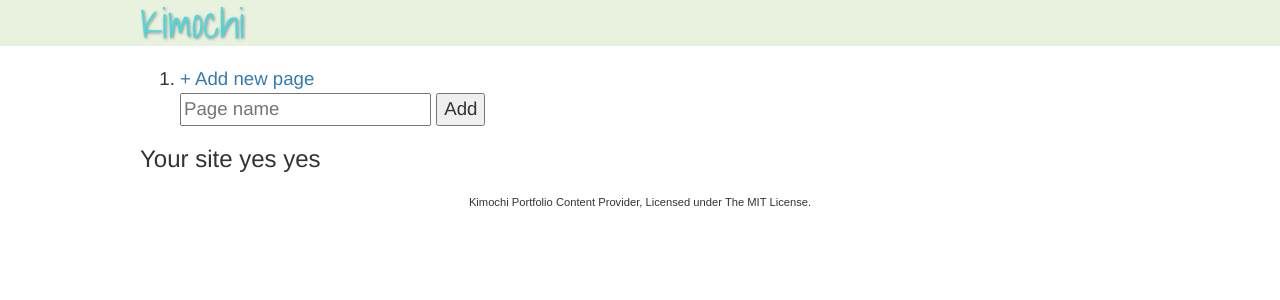
After one commit to matslindh/kimochi, a Python web app: template kimochi/templates/site.mako in a window 1280 px wide. The commit adds this page. Shown: the top 300 px of the page. Run offline with Mako, Linux system fonts and the light colour scheme; the template is opened without the code that fills it, so the values that code supplies are empty; some libraries are stand-ins or nearby versions.

Commit message:
Add site handling and initial page support

```diff
--- a/kimochi/templates/base.mako
+++ b/kimochi/templates/base.mako
@@ -2,20 +2,41 @@
 <html>
     <head>
         <meta name="viewport" content="width=device-width, initial-scale=1">
+        <script src="https://code.jquery.com/jquery-2.1.4.min.js"></script>
         <link href='http://fonts.googleapis.com/css?family=Shadows+Into+Light' rel='stylesheet' type='text/css'>
         <link rel="stylesheet" href="https://maxcdn.bootstrapcdn.com/bootstrap/3.3.5/css/bootstrap.min.css">
         <script src="https://maxcdn.bootstrapcdn.com/bootstrap/3.3.5/js/bootstrap.min.js"></script>
         <style type="text/css">
             body {
-                background: #E9F1DF;
+                background: white;
+                margin: 0;
+                padding: 0;
             }
 
-            h1 {
+            header div h1 {
                 color: #4AD9D9;
                 text-shadow: 1px 1px 3px #888;
                 font-family: 'Shadows Into Light', cursive;
                 font-size: 3.0em;
+                margin: 0;
+                display: inline-block;
             }
+
+            header>div>div
+            {
+                position: absolute;
+                right: 0;
+                bottom: 6px;
+                display: inline-block;
+            }
+
+            header>div {
+                width: 1000px;
+                margin: auto;
+                overflow: hidden;
+                position: relative;
+            }
+
 
 
             #container {
@@ -25,8 +46,7 @@
             }
 
             header {
-                padding: 2.0em 4.0em;
-                text-align: center;
+                background: #E9F1DF;
             }
 
             footer {
@@ -52,18 +72,32 @@
         <title>Kimochi</title>
     </head>
     <body>
-        <div id="container">
         <header>
-                <h1>Kimochi</h1>
+            <div>
+                <h1>
+                    Kimochi
+                </h1>
+
+                <div>
+                    % if user:
+                        <a href="${request.route_url('profile')}">
+                            ${user.email}
+
+                            % if False:
+                                <span class="badge">13 messages</span>
+                            % endif
+                        </a>
+                    % endif
+                </div>
+            </div>
         </header>
 
-            <div id="content">
-                ${self.body()}
+        <div id="container">
+            ${next.body()}
         </div>
 
         <footer>
             Kimochi Portfolio Content Provider, Licensed under The MIT License.
         </footer>
-        </div>
     </body>
 </html>
--- a/kimochi/templates/index.mako
+++ b/kimochi/templates/index.mako
@@ -1 +1,34 @@
 <%inherit file="base.mako" />
+
+<h2>
+    My sites
+</h2>
+
+<p>
+    % if user.sites:
+        <div class="list-group">
+            % for site in user.sites:
+                <a href="${request.route_url('site', site_key=site.key)}" class="list-group-item">
+                    <h4 class="list-group-item-heading">${site.name}</h4>
+                    <p class="list-group-item-text">
+                        Stats.
+                    </p>
+                </a>
+            % endfor
+        </div>
+    % else:
+        You have no sites configured.
+    % endif
+
+    % if len(user.sites) < user.site_limit:
+        <a href="#">Add a new site</a>.
+
+        <form method="post" action="${request.route_url('sites')}">
+            <input type="hidden" name="csrf_token" value="${request.session.get_csrf_token()}" />
+
+            <label for="field-site-name">Site name</label>
+            <input type="text" id="field-site-name" name="site_name" placeholder="Brand New Site Name" />
+            <input type="submit" value="Add" />
+        </form>
+    % endif
+</p>
--- /dev/null
+++ b/kimochi/templates/site.mako
@@ -0,0 +1,5 @@
+<%inherit file="site_base.mako" />
+
+<h3>
+    Your site yes yes
+</h3>
--- /dev/null
+++ b/kimochi/templates/site_base.mako
@@ -0,0 +1,32 @@
+<%inherit file="base.mako" />
+
+<h2>
+    ${site.name}
+</h2>
+
+<ol>
+    % for page in site.pages:
+        <li>
+            <a href="${request.route_url('site_page', site_key=site.key, page_id=page.id)}">${page.name}</a>
+        </li>
+    % endfor
+    <li>
+        <a href="#" id="add-new-page-link">+ Add new page</a>
+
+        <form method="post" action="${request.route_url('site_pages', site_key=site.key)}">
+            <input type="hidden" name="csrf_token" value="${request.session.get_csrf_token()}" />
+
+            <input type="text" name="page_name" placeholder="Page name" />
+            <input type="submit" value="Add" />
+        </form>
+    </li>
+</ol>
+
+${next.body()}
+
+<script type="text/javascript">
+    $("#add-new-page-link").click(function () {
+        $(this).hide();
+        $("#add-page-form").show();
+    });
+</script>
--- /dev/null
+++ b/kimochi/templates/site_page.mako
@@ -0,0 +1 @@
+<%inherit file="site_base.mako" />
```
Also changed, not shown: kimochi/__init__.py (+20 -1 lines), kimochi/models.py (+58 -40 lines), kimochi/views.py (+57 -0 lines). Lines whose indentation alone changed are shown as unchanged.
